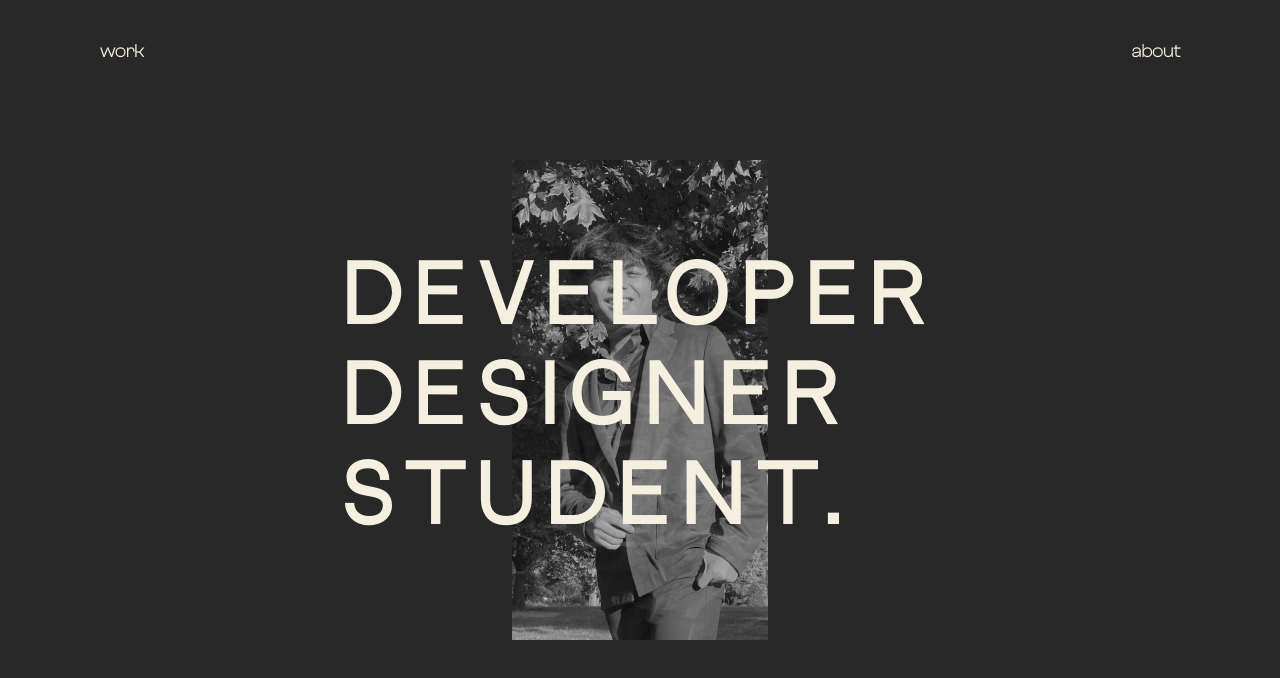
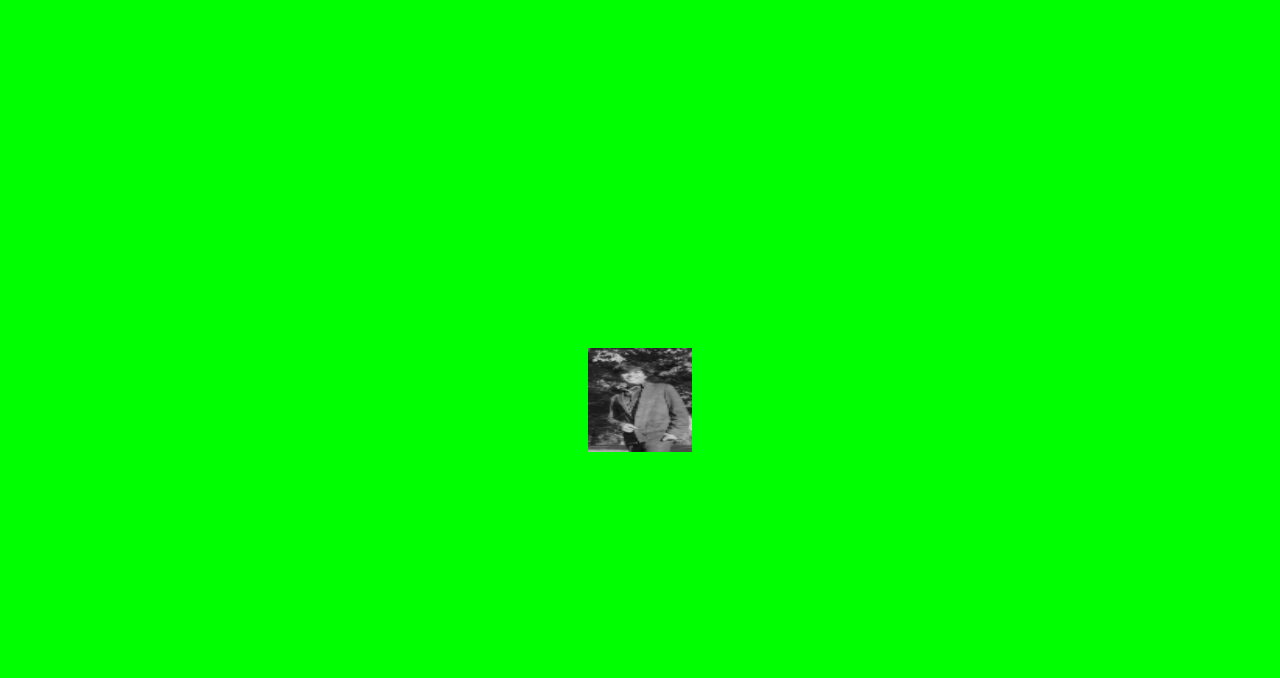
Before and after one commit to emanbau/eman.digital, a React (Create React App) app: page / in a window 1280 px wide. Shown: the top 678 px of the page. Built offline with nearby package versions, Linux system fonts and the light colour scheme.

Commit message:
Three.js Basic Setup

```diff
--- a/src/App.tsx
+++ b/src/App.tsx
@@ -1,5 +1,6 @@
 import React from 'react';
 import './App.scss';
+import ThreeImage from './components/ThreeImage';
 import Home from './pages/Home';
 import About from './pages/About';
 import Work from './pages/Work';
@@ -11,7 +12,7 @@ function App() {
       <Router>
         <Switch>
           <Route path='/'>
-            <Home />
+            <ThreeImage />
           </Route>
           <Route path='/about'>
             <About />
--- a/src/components/ThreeImage.tsx
+++ b/src/components/ThreeImage.tsx
@@ -4,40 +4,44 @@ import { TextureLoader } from 'three';
 import '../pages/Home.scss';
 import EmanImage from '../assets/eman.png';
 
-interface Props {
 
-}
 
-const ThreeImage = React.memo(function ThreeImage({}: Props): ReactElement {
+const ThreeImage = React.memo(function ThreeImage(): ReactElement {
     const threeRef = useRef<HTMLDivElement>(null);
     useEffect(() => {
         let mount = threeRef.current;
-        let camera: any, scene: any, renderer: any, cube: any;
+        let camera: any, scene: any, renderer: any, mesh: any;
+        let uMouse = new THREE.Vector2(0, 0);
 
         function init(): void {
             scene = new THREE.Scene();
-            camera = new THREE.PerspectiveCamera( 75, window.innerWidth/window.innerHeight, -.1, 1000 );
+            camera = new THREE.PerspectiveCamera( 75, window.innerWidth/window.innerHeight, 0.1, 1000 );
 
             renderer = new THREE.WebGLRenderer();
             renderer.setSize( window.innerWidth, window.innerHeight );
+            renderer.setClearColor(0x00ff00);
 
             if (mount) {
                 mount.appendChild( renderer.domElement );
             }
 
-            let geometry = new THREE.BoxGeometry();
-            let texture = new TextureLoader().load( EmanImage )
-            cube = new THREE.Mesh( geometry );
-            scene.add( cube );
+            let geometry = new THREE.PlaneBufferGeometry();
+            let texture = new TextureLoader().load( EmanImage );
+            let material = new THREE.MeshBasicMaterial( { map: texture } );
+            mesh = new THREE.Mesh( geometry, material);
+            scene.add( mesh );
 
             camera.position.z = 5;
+
+            window.addEventListener('mousemove', (e) => {
+                uMouse.x = ( e.clientX / window.innerWidth );
+                uMouse.y = ( e.clientY / window.innerWidth );
+            });
         }
 
         function animate(): void {
             requestAnimationFrame( animate );
 
-            cube.rotation.x += 0.01;
-            cube.rotation.y += 0.1;
 
             renderer.render( scene, camera );
 
@@ -45,10 +49,6 @@ const ThreeImage = React.memo(function ThreeImage({}: Props): ReactElement {
 
         init();
         animate();
-
-        return() => {
-
-        }
     });
 
     return (
--- a/src/pages/Home.scss
+++ b/src/pages/Home.scss
@@ -1,4 +1,18 @@
 @import "../App";
+
+canvas {
+  display: block;
+  position: fixed;
+  z-index: -1;
+  left: 0;
+  top: 0;
+}
+
+.three-image {
+  height: 100vh;
+  width: 100%;
+  position: absolute;
+}
 
 %nav-link {
   font-family: "Clash-Extralight", serif;
```
